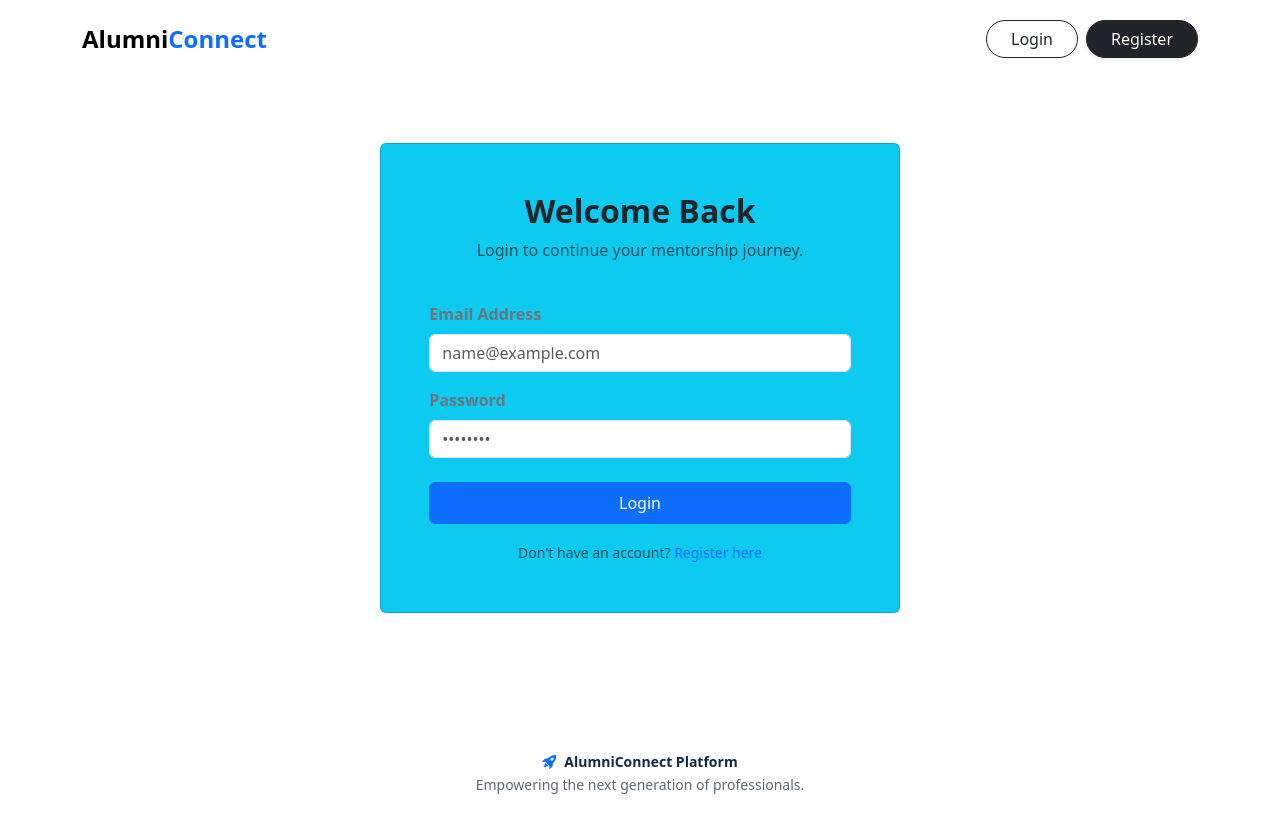
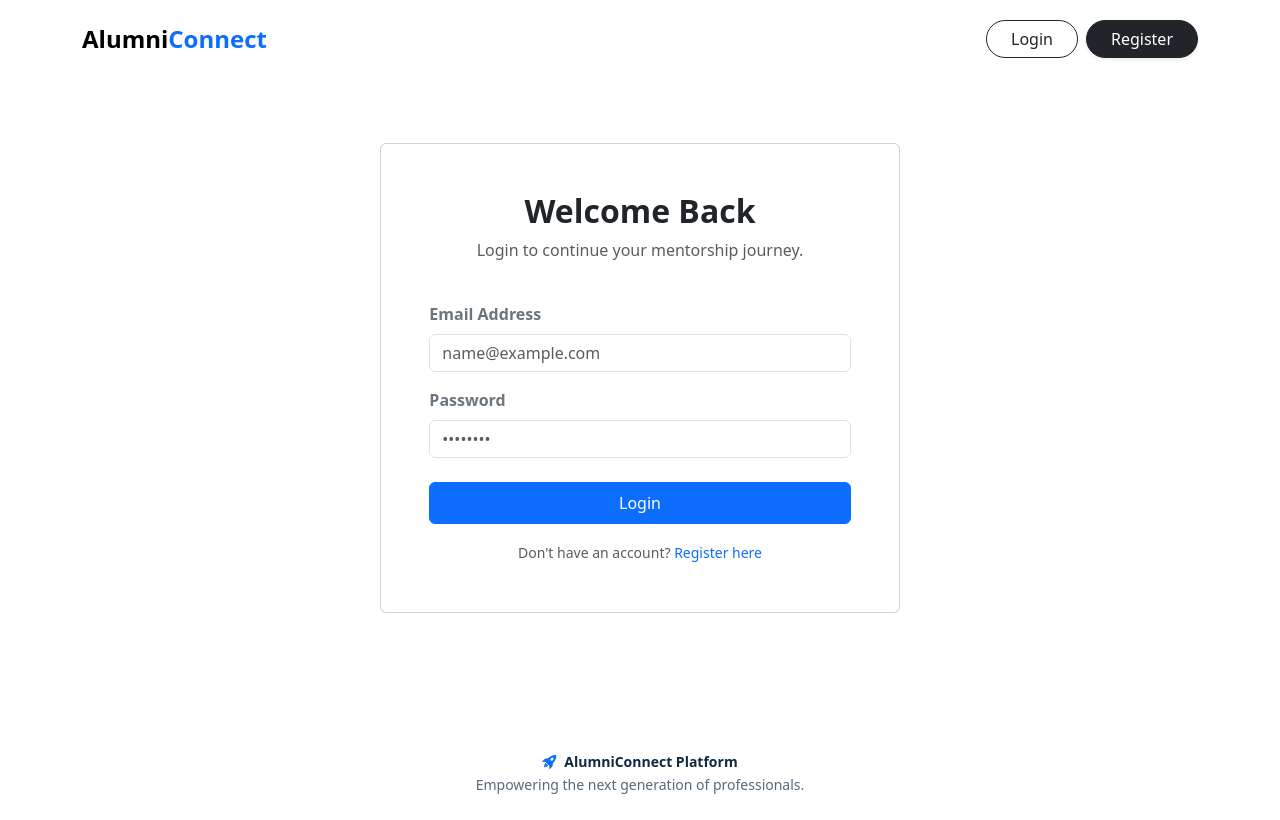
Before and after one commit to Hitesh1205/byte-builders, a React (Create React App) app in the folder frontend/: page / in a window 1280 px wide. Built offline with nearby package versions, Linux system fonts and the light colour scheme.

Commit message:
Refactor Login component structure and styling

```diff
--- a/frontend/src/pages/Login.js
+++ b/frontend/src/pages/Login.js
@@ -21,7 +21,7 @@ function Login() {
   return (
     <div className="row justify-content-center align-items-center" style={{ minHeight: "75vh" }}>
       <div className="col-md-5">
-        <div className="card modern-card p-5 bg-info">
+        <div className="card modern-card p-5">
           <div className="text-center mb-4">
             <h2 className="fw-bold">Welcome Back</h2>
             <p className="text-muted">Login to continue your mentorship journey.</p>
```
